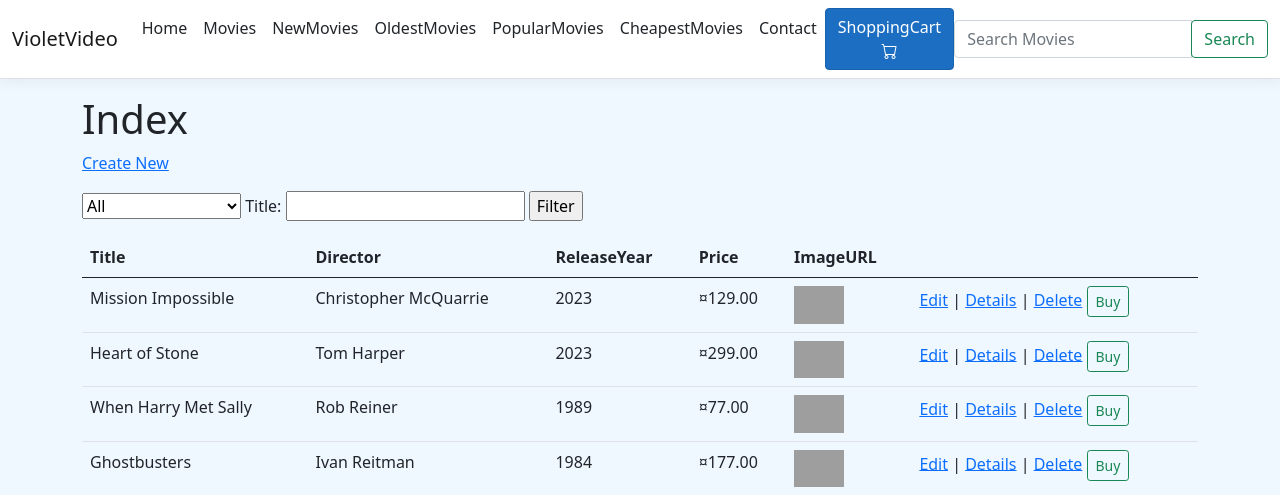
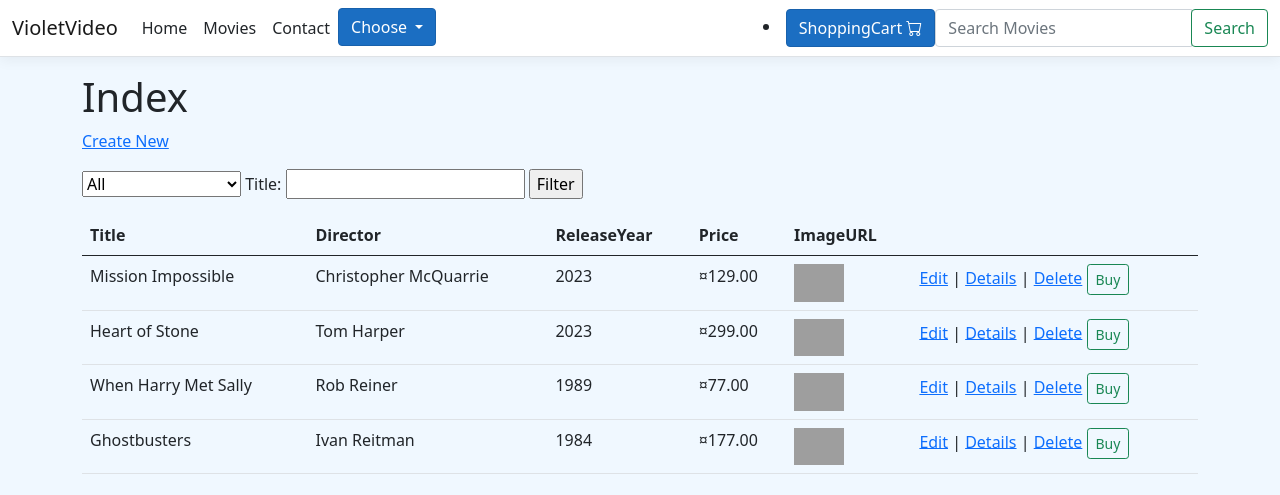
Before and after one commit to Gr-23-03/VioletVideoRepo, an ASP.NET Core app: page /Movie in a window 1280 px wide. Shown: the top 495 px of the page. Run offline with ASP.NET Core 8, Linux system fonts and the light colour scheme; data comes from the database, SQL or seed files in the repository; data that the repository does not hold is empty; style sheets or scripts are compiled from the project's sources; grey boxes are pictures that could not be loaded.

Commit message:
dropdown menu

```diff
--- a/TestWebshop/Views/Shared/_Layout.cshtml
+++ b/TestWebshop/Views/Shared/_Layout.cshtml
@@ -29,23 +29,26 @@
                         <li class="nav-item">
                             <a class="nav-link text-dark" asp-controller="Movie" asp-action="Index">Movies</a>
                         </li>
-                        <li class="nav-item">
-                            <a class="nav-link text-dark" asp-controller="Movie" asp-action="LatestMovies" asp-route-orderBy="newest">NewMovies</a>
-                        </li>
-                        <li class="nav-item">
-                            <a class="nav-link text-dark" asp-controller="Movie" asp-action="OldestMovies" asp-route-orderBy="oldest">OldestMovies</a>
-                        </li>
-
-                        <li class="nav-item">
-                            <a class="nav-link text-dark" asp-controller="Movie" asp-action="PopularMovies" asp-route-orderBy="PopularMovies">PopularMovies</a>
-                        </li>
-                        <li class="nav-item">
-                            <a class="nav-link text-dark" asp-controller="Movie" asp-action="CheapestMovies" asp-route-orderBy="CheapestMovies">CheapestMovies</a>
-                        </li>
 
                         <li class="nav-item">
                             <a class="nav-link text-dark" asp-controller="Home" asp-action="Contact">Contact</a>
                         </li>
+
+                        <li class="nav-item">
+                        <div class="dropdown">
+                            <button type="button" class="btn btn-primary dropdown-toggle" data-bs-toggle="dropdown" aria-haspopup="true" aria-expanded="false">
+                                Choose
+                            </button>
+                            <ul class="dropdown-menu">
+                                <li><a class="dropdown-item" asp-controller ="Movie" asp-action="LatestMovies" asp-route-orderBy="newest">NewMovies</a></li>
+                                <li><a class="dropdown-item" asp-controller="Movie" asp-action="OldestMovies" asp-route-orderBy="oldest">OldestMovies</a></li>
+                                <li><a class="dropdown-item" asp-controller="Movie" asp-action="PopularMovies" asp-route-orderBy="PopularMovies">PopularMovies</a></li>
+                                <li><a class="dropdown-item" asp-controller="Movie" asp-action="CheapestMovies" asp-route-orderBy="CheapestMovies">CheapestMovies</a></li>
+
+                            </ul>
+                        </div>
+                    </div>
+                </li>
 
                         <li class="nav-item">
                             <button class="btn btn-primary" type="button" data-bs-toggle="offcanvas" data-bs-target="#offcanvasRight" aria-controls="offcanvasRight">
@@ -54,30 +57,18 @@
                             </button>
                         </li>
 
-
-                        @* <li class="nav-item">
-                            <a class="nav-link text-dark" asp-area="" asp-controller="Home" asp-action="Privacy">Privacy</a>
-                        </li> *@
-                    </ul>
-
-                        @* <partial name="_LoginPartial" /> *@
-
-
-                    @*  @using (Html.BeginForm("Index", "Movie", FormMethod.Get, new { @class = "form-inline my-2 my-lg-0" }))
-                      {
-                         <input class="form-control mr-sm-2" type="search" placeholder="Search Movies" name="searchString" aria-label="Search">
-                         <button class="btn btn-outline-success my-2 my-sm-0" type="submit">Search</button>
-                      } *@
-
                     @using (Html.BeginForm("Index", "Movie", FormMethod.Get, new { @class = "form-inline my-2 my-lg-0" }))
                     {
+
                         <div class="input-group">
                             <input class="form-control" type="search" placeholder="Search Movies" name="searchString" aria-label="Search">
                             <div class="input-group-append">
                                 <button class="btn btn-outline-success" type="submit">Search</button>
                             </div>
                         </div>
+
                     }
+
 
                 </div>
             </div>
```
